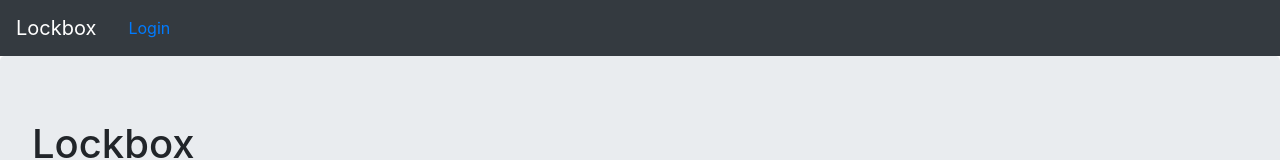
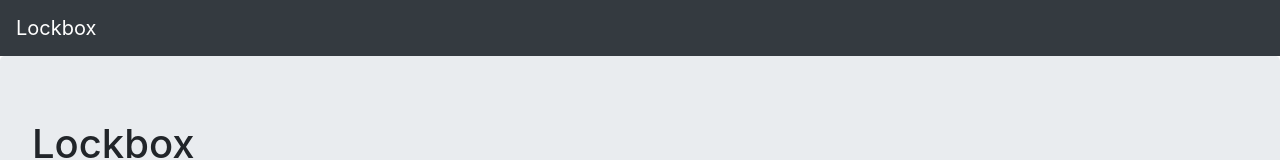
Before and after one commit to jltimm/lockbox, a React (Create React App) app in the folder client/: page / in a window 1280 px wide. Shown: the top 160 px of the page. Built offline with nearby package versions, Linux system fonts and the light colour scheme.

Commit message:
Logout button should be on the right side

```diff
--- a/client/src/App.js
+++ b/client/src/App.js
@@ -34,15 +34,11 @@ render() {
   return (
     <Router history={history}>
       <div>
-        <Navbar bg="dark" variant="dark" expand="lg">
+        <Navbar className="bg-light justify-content-between" bg="dark" variant="dark" expand="lg">
           <Navbar.Brand href="/">Lockbox</Navbar.Brand>
             {currentUser &&
-              <div>
-                <Nav.Link to="/logins">Home</Nav.Link>
-                <Button onClick={this.logout} className="nav-item nav-link">Logout</Button>
-              </div>
+              <Button onClick={this.logout} className="nav-item nav-link">Logout</Button>
             }
-          <Nav.Link href="/login">Login</Nav.Link>
         </Navbar>
         <Route exact path="/" component={Home} />
         <Route exact path="/login" component={DefaultPage} />
```
